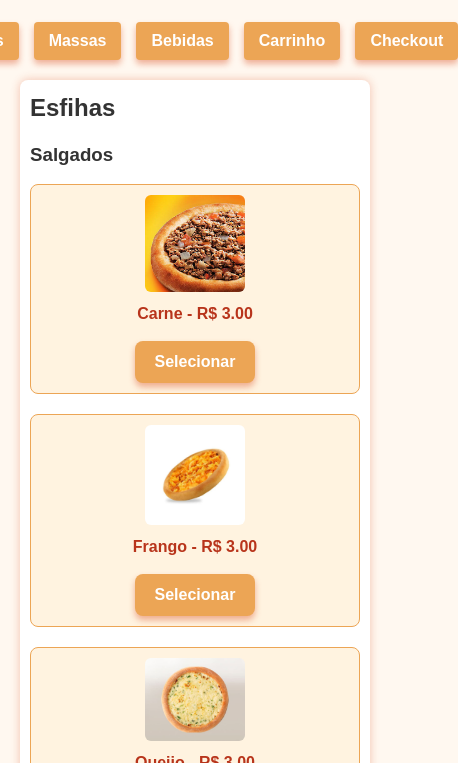
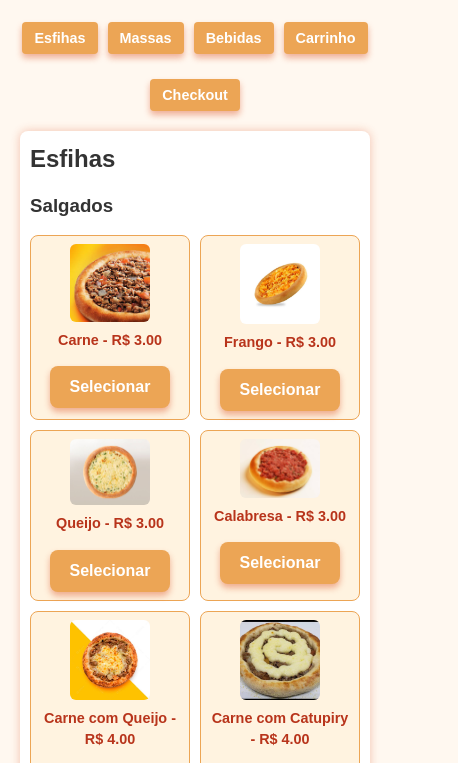
Before and after one commit to VictorHugo56/restaurante_menu, a plain HTML site: page index.html in a window 390 px wide. Shown: the part 71-834 px from the top of the page, 458 px wide, since content can reach past the window. Drawn offline with Linux system fonts and the light colour scheme.

Commit message:
Before the Menu Update

```diff
--- a/css/style.css
+++ b/css/style.css
@@ -268,16 +268,6 @@ button:active {
   border-radius: 6px;
 }
 
-/* Responsive adjustments */
-@media (max-width: 600px) {
-  #pizzaOptions {
-    flex-direction: column;
-  }
-  .large-option-card {
-    max-width: 100%;
-    margin-bottom: 15px;
-  }
-}
 #massas {
   max-width: 900px;
   margin: 0 auto 20px auto;
@@ -357,3 +347,40 @@ button:active {
 #massas button:active {
   transform: scale(0.95);
 }
+
+/* Responsive adjustments */
+@media (max-width: 600px) {
+  #pizzaOptions {
+    flex-direction: column;
+  }
+  .large-option-card {
+    max-width: 100%;
+    margin-bottom: 15px;
+  }
+  nav ul {
+    flex-wrap: wrap;
+    gap: 10px;
+  }
+  nav button {
+    padding: 8px 12px;
+    font-size: 0.9rem;
+  }
+
+  /* Show 2 items per row in options grid with smaller size */
+  .options-grid {
+    grid-template-columns: repeat(2, 1fr);
+    gap: 10px;
+  }
+
+  /* Option card smaller size */
+  .option-card {
+    padding: 8px;
+  }
+  .option-card img {
+    max-width: 80px;
+    margin-bottom: 8px;
+  }
+  .option-label {
+    font-size: 0.9rem;
+  }
+}
--- a/index.html
+++ b/index.html
@@ -4,6 +4,7 @@
   <meta charset="UTF-8" />
   <meta name="viewport" content="width=device-width, initial-scale=1" />
   <title>Delícia de Sabor</title>
+  <link rel="shortcut icon" href="images/logo.ico" type="image/x-icon">
   <link rel="stylesheet" href="css/style.css" />
 </head>
 <body>
--- a/js/components/checkout.js
+++ b/js/components/checkout.js
@@ -57,7 +57,8 @@ function render(container) {
     { value: 'portelinha', label: 'Portelinha - R$3', fee: 3 },
     { value: 'vila_nova_sao_vicente', label: 'Vila Nova São Vicente - R$3', fee: 3 },
     { value: 'parque_das_bandeiras', label: 'Parque das Bandeiras - R$3', fee: 3 },
-    { value: 'gleba', label: 'Gleba e Samaritá - R$3', fee: 3 },
+    { value: 'gleba', label: 'Gleba - R$3', fee: 3 },
+    { value: 'samarita', label: 'Samaritá - R$3', fee: 3 },
     { value: 'rio_branco', label: 'Rio Branco - R$5', fee: 5 },
     { value: 'rio_negro', label: 'Rio Negro - R$6', fee: 6 },
     { value: 'quarentenario', label: 'Quarentenário - R$6', fee: 6 },
@@ -177,7 +178,8 @@ function render(container) {
       portelinha: { label: 'Portelinha', fee: 3 },
       vila_nova_sao_vicente: { label: 'Vila Nova São Vicente', fee: 3 },
       parque_das_bandeiras: { label: 'Parque das Bandeiras', fee: 3 },
-      gleba: { label: 'Gleba e Samaritá', fee: 3 },
+      gleba: { label: 'Gleba', fee: 3 },
+      samarita: { label: 'Samaritá', fee: 3 },
       rio_branco: { label: 'Rio Branco', fee: 5 },
       rio_negro: { label: 'Rio Negro', fee: 6 },
       quarentenario: { label: 'Quarentenário', fee: 6 },
```
Also changed, not shown: images/logo.ico (added).
